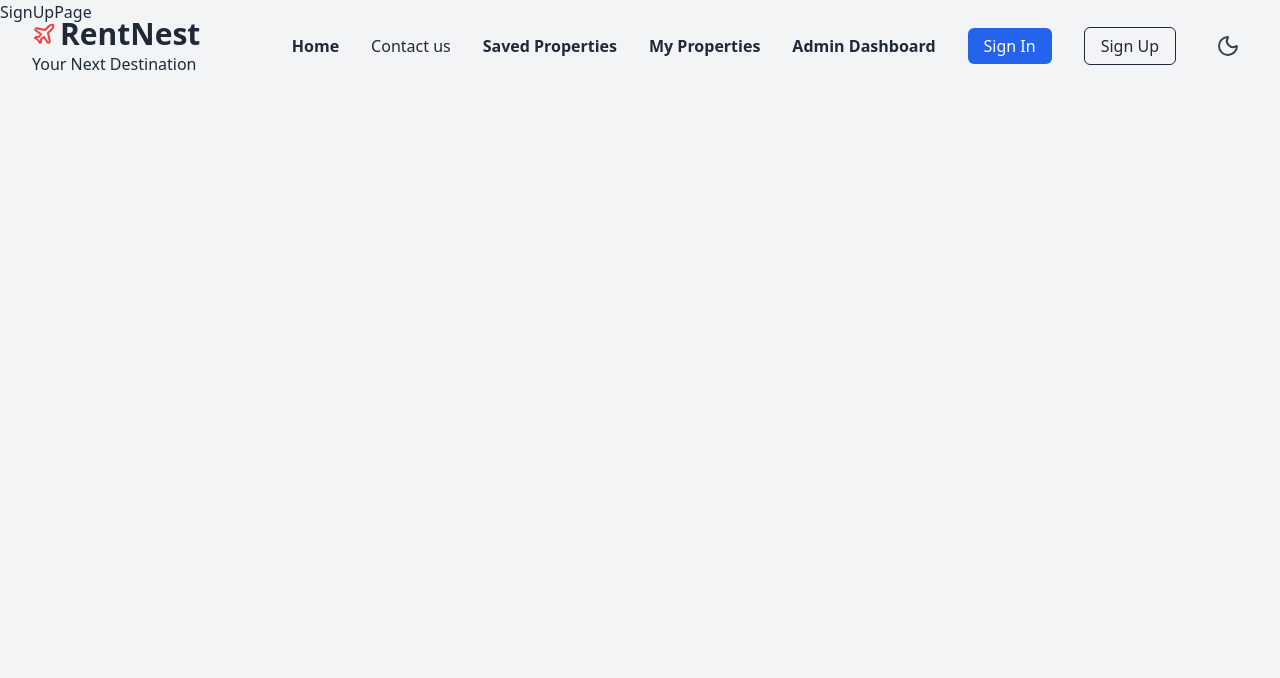
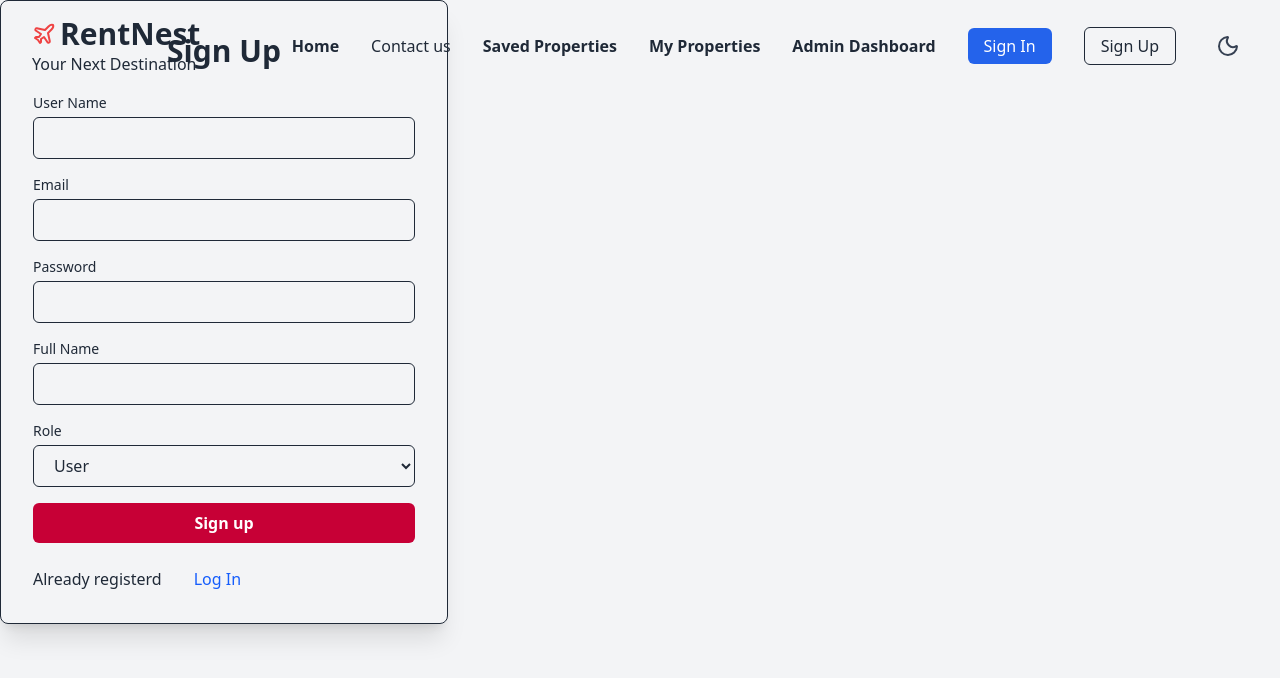
Before and after one commit to khanRabiul/rent-nest, a Next.js app in the folder frontend/: page /signup in a window 1280 px wide. Shown: the top 678 px of the page. Built offline with nearby package versions, Linux system fonts and the light colour scheme; no server answers.

Commit message:
frontend() [SignUpForm.tsx] sign up component styed and logic

```diff
--- a/frontend/src/app/(auth)/signup/page.tsx
+++ b/frontend/src/app/(auth)/signup/page.tsx
@@ -1,6 +1,10 @@
+import SignUpForm from "@/ui/auth/SignUpForm";
+
 const SignUpPage = () => {
   return (
-    <div>SignUpPage</div>
+    <div>
+      <SignUpForm />
+    </div>
   );
 };
 
--- a/frontend/src/app/layout.tsx
+++ b/frontend/src/app/layout.tsx
@@ -3,6 +3,7 @@ import { Geist, Geist_Mono } from "next/font/google";
 import "./globals.css";
 import { ThemeProvider } from "next-themes";
 import Navbar from "@/ui/landingpage/Navbar";
+import { AuthProvider } from "@/contexts/AuthContext";
 
 const geistSans = Geist({
   variable: "--font-geist-sans",
@@ -30,8 +31,10 @@ export default function RootLayout({
         className={`${geistSans.variable} ${geistMono.variable} antialiased`}
       >
         <ThemeProvider enableSystem={true} defaultTheme="system">
-        <Navbar/>
-        {children}
+          <AuthProvider>
+            <Navbar />
+            {children}
+          </AuthProvider>
         </ThemeProvider>
       </body>
     </html>
--- /dev/null
+++ b/frontend/src/ui/auth/SignUpForm.tsx
@@ -0,0 +1,128 @@
+'use client';
+
+import { useAuth } from "@/contexts/AuthContext";
+import Link from "next/link";
+import { useRouter } from "next/navigation";
+import { useState } from "react";
+
+const SignUpForm = () => {
+
+  const [username, setUsername] = useState('');
+  const [email, setEmail] = useState('');
+  const [password, setPassword] = useState('');
+  const [role, setRole] = useState('');
+  const [fullName, setFullName] = useState('');
+
+  const [error, setError] = useState<string | null>(null);
+  const [formLoading, setFormLoading] = useState(false);
+
+  const { register } = useAuth();
+  const router = useRouter();
+
+  const handleSubmit = async (e: React.FormEvent) => {
+    e.preventDefault();
+    setError(null);
+    setFormLoading(true);
+
+    try {
+      const userData = {
+        username,
+        email,
+        password,
+        role: role as 'user' | 'landlord' | 'admin',
+        fullName: fullName || undefined,
+      };
+
+      await register(userData);
+      alert('Register Successfull! Please login.');
+      router.push('/signin');
+
+    } catch (error: any) {
+      console.error('Registration failed:', error.response?.data?.message || error.message);
+      setError(error.response?.data?.message || 'Registration failed!');
+    } finally {
+      setFormLoading(false);
+    }
+  };
+
+  return (
+    <div className="bg-[--card-bg] p-8 rounded-lg shadow-xl border border-[--border] w-full max-w-md">
+      <h1 className="text-3xl font-bold text-center mb-6 text-[--primary]">Sign Up</h1>
+      {error && <p className="text-red-500 text-center mb-4">{error}</p>}
+
+      <form onSubmit={handleSubmit}
+        className="flex flex-col gap-4"
+      >
+        <div>
+          <label htmlFor="username" className="block text-sm font-medium text-[--foreground-muted] mb-1">User Name</label>
+          <input type="text"
+            id='username'
+            value={username}
+            onChange={(e) => setUsername(e.target.value)}
+            className="w-full px-4 py-2 border border-[--border] rounded-md bg-[--bg-light] text-[--foreground] focus:ring-[--primary] focus:border-[--primary]"
+            required
+          />
+        </div>
+
+        <div>
+          <label htmlFor="email" className="block text-sm font-medium text-[--foreground-muted] mb-1">Email</label>
+          <input type="text"
+            id='email'
+            value={email}
+            onChange={(e) => setUsername(e.target.value)}
+            className="w-full px-4 py-2 border border-[--border] rounded-md bg-[--bg-light] text-[--foreground] focus:ring-[--primary] focus:border-[--primary]"
+            required
+          />
+        </div>
+
+        <div>
+          <label htmlFor="password" className="block text-sm font-medium text-[--foreground-muted] mb-1">Password</label>
+          <input type="text"
+            id='password'
+            value={password}
+            onChange={(e) => setUsername(e.target.value)}
+            className="w-full px-4 py-2 border border-[--border] rounded-md bg-[--bg-light] text-[--foreground] focus:ring-[--primary] focus:border-[--primary]"
+            required
+          />
+        </div>
+
+        <div>
+          <label htmlFor="fullName" className="block text-sm font-medium text-[--foreground-muted] mb-1">Full Name</label>
+          <input type="text"
+            id='fullName'
+            value={fullName}
+            onChange={(e) => setUsername(e.target.value)}
+            className="w-full px-4 py-2 border border-[--border] rounded-md bg-[--bg-light] text-[--foreground] focus:ring-[--primary] focus:border-[--primary]"
+          />
+        </div>
+
+        <div>
+          <label htmlFor="role" className="block text-sm font-medium text-[--foreground-muted] mb-1">Role</label>
+          <select id="role" value={role} onChange={(e) => e.target.value}
+            className="w-full px-4 py-2 border border-[--border] rounded-md bg-[--bg-light] text-[--foreground] focus:ring-[--primary] focus:border-[--primary]"
+          >
+            <option value="user">User</option>
+            <option value="landlord">Landlord</option>
+            <option value="admin">Admin</option>
+          </select>
+        </div>
+
+        <button
+          type="submit"
+          className="w-full px-4 py-2 rounded-md bg-rose-700 text-white font-semibold hover:opacity-90 transition-opacity"
+          disabled={formLoading}
+        >
+          {formLoading ? 'Registration on processing..' : 'Sign up'}
+        </button>
+
+      </form>
+
+      <p className="mt-6 inline-flex gap-8">
+        <span>Already registerd</span>
+        <Link href='/signin' className="text-blue-600 hover:underline">Log In</Link>
+      </p>
+    </div>
+  );
+};
+
+export default SignUpForm;
```
